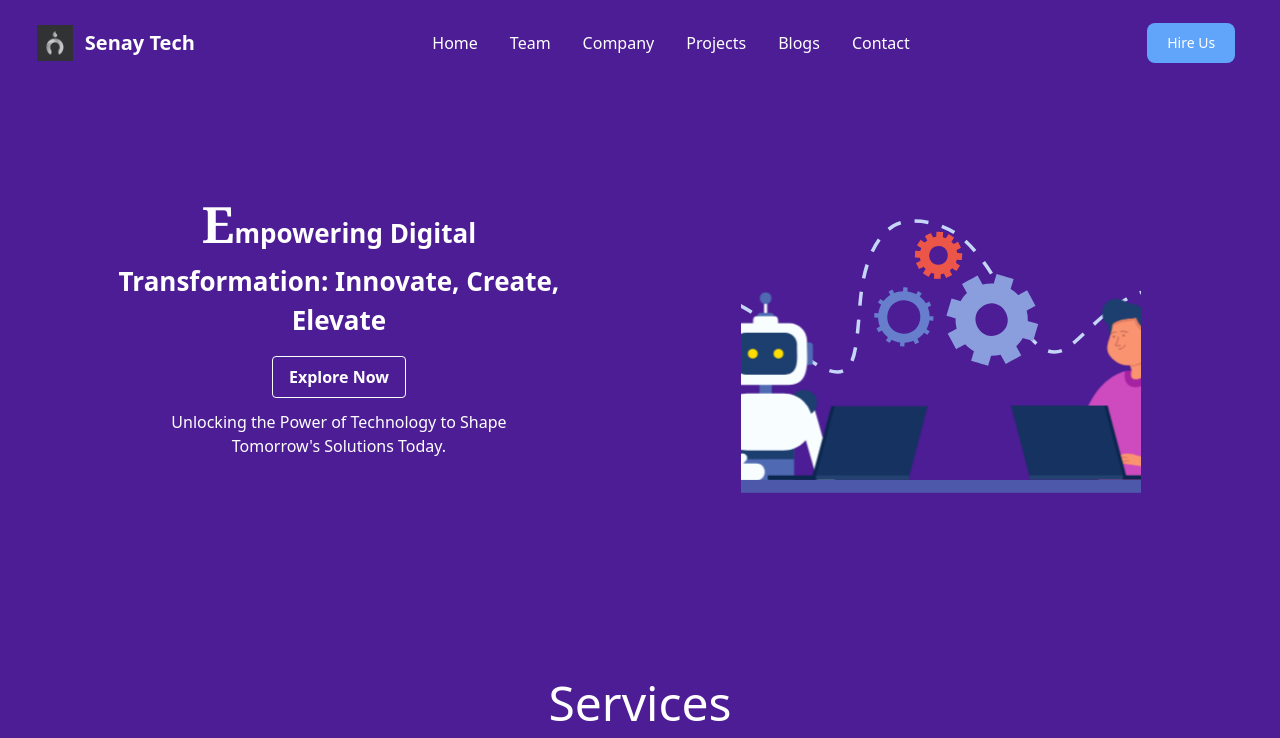
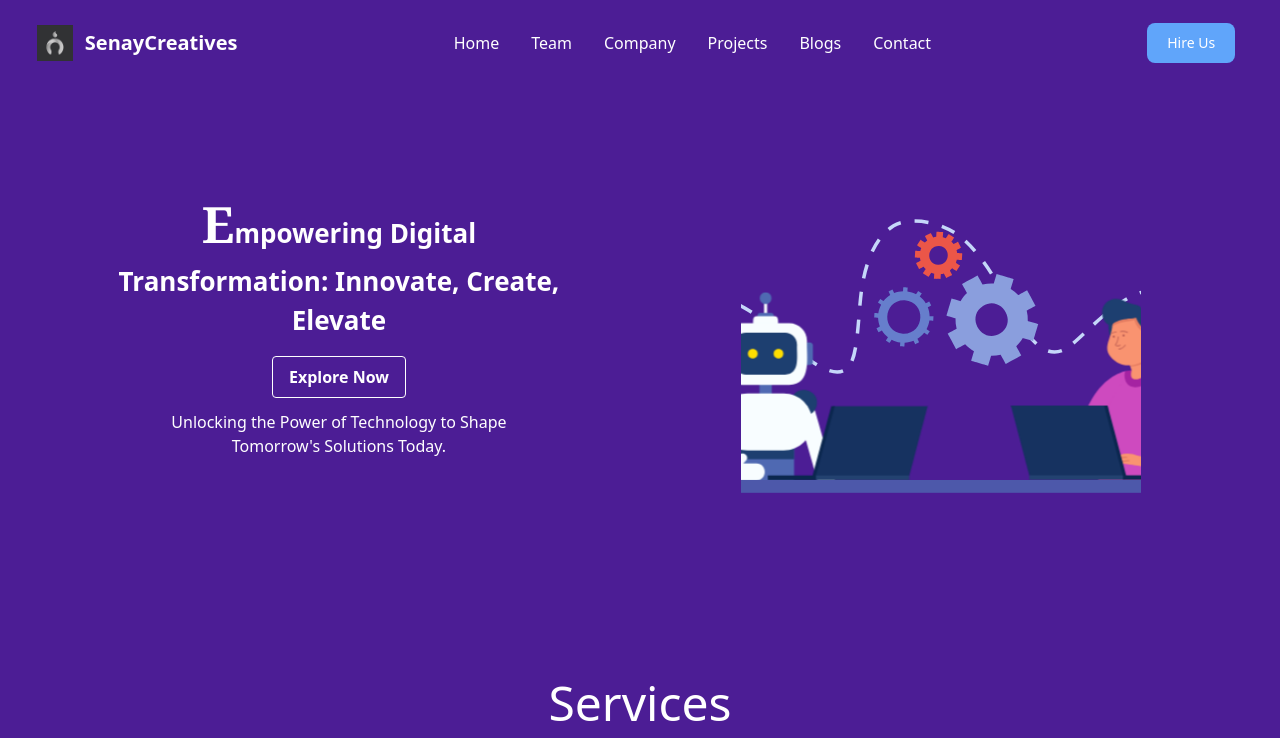
Before and after one commit to senaycreatives/SenayTech, a React (Vite) app: page / in a window 1280 px wide. Shown: the top 738 px of the page. Built offline with nearby package versions, Linux system fonts and the light colour scheme.

Commit message:
few edits

```diff
--- a/src/HeaderComponent.jsx
+++ b/src/HeaderComponent.jsx
@@ -10,7 +10,7 @@ export default function HeaderComponent() {
         <div class="flex flex-wrap justify-between items-center mx-auto max-w-screen-xl">
             <a href="#" class="flex items-center">
                 <img src={logo} class="mr-3 h-9 sm:h-9" alt="Flowbite Logo" />
-                <span class="self-center text-white text-xl font-semibold whitespace-nowrap dark:text-white">Senay Tech</span>
+                <span class="self-center text-white text-xl font-semibold whitespace-nowrap dark:text-white">SenayCreatives</span>
             </a>
             <div class="flex items-center lg:order-2">
               <a href="#" class="text-white bg-primary-700 hover:bg-primary-800 focus:ring-4 focus:ring-primary-300 font-medium rounded-lg text-sm px-4 lg:px-5 py-2 lg:py-2.5 mr-2 dark:bg-primary-600  bg-blue-400 focus:outline-none focus:ring-primary-800">Hire Us</a>
```
